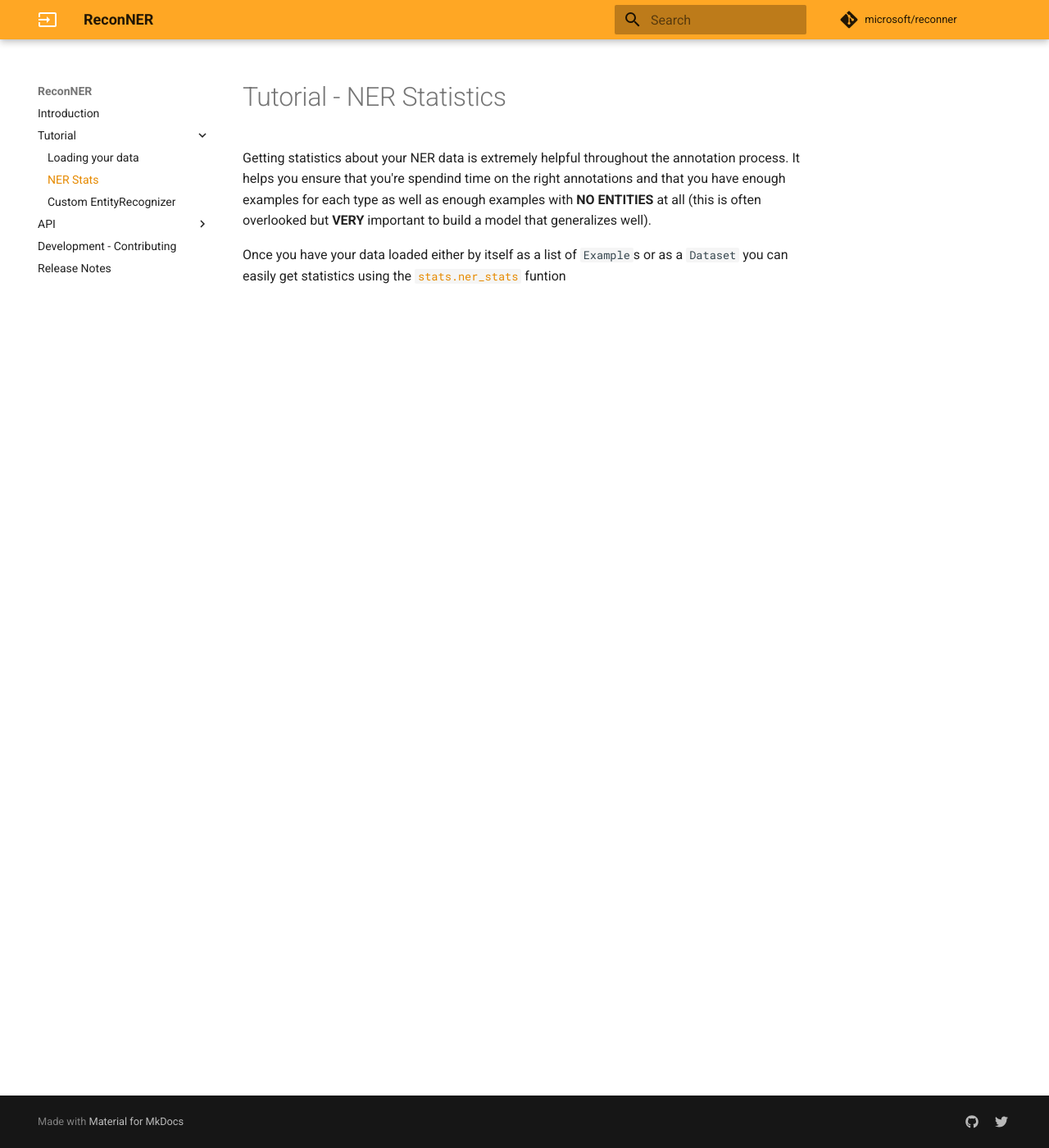
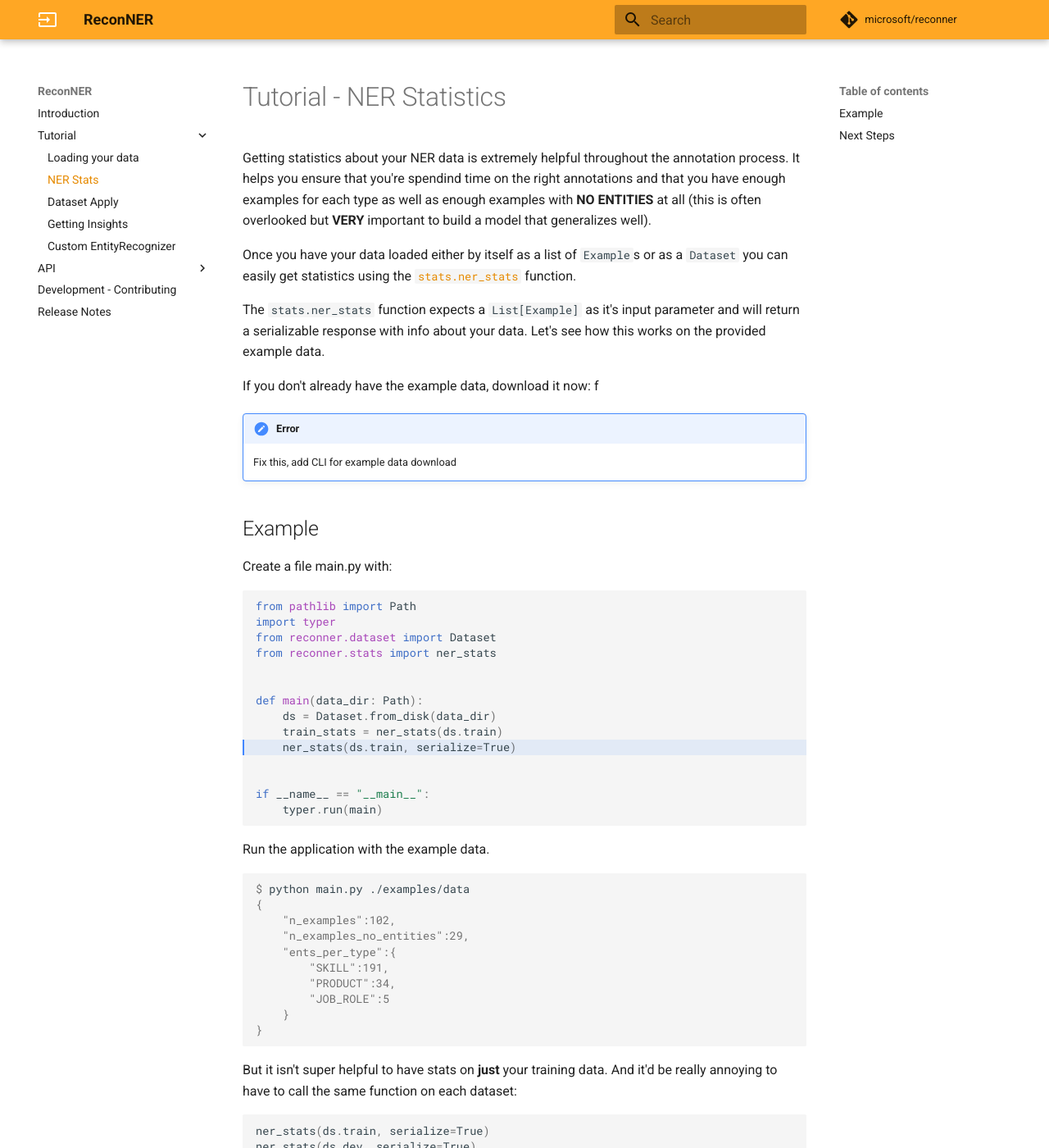
Before and after one commit to kabirkhan/recon, an MkDocs documentation site: the page built from docs/tutorial/ner_stats.md, in a window 1280 px wide and 1400 px high. Shown: the whole window at 82% size. Built offline with MkDocs 1.6.1 and Material for MkDocs 9.7.7, drawn with Linux system fonts in a browser that asks for light colours; comment, search, counter and statistics services are not loaded; some of the changed text lies outside the part shown.

Commit message:
Adding tutorial docs

````diff
--- /dev/null
+++ b/docs/src/tutorial/1_stats.py
@@ -0,0 +1,14 @@
+from pathlib import Path
+import typer
+from reconner.dataset import Dataset
+from reconner.stats import ner_stats
+
+
+def main(data_dir: Path):
+    ds = Dataset.from_disk(data_dir)
+    train_stats = ner_stats(ds.train)
+    ner_stats(ds.train, serialize=True)
+
+
+if __name__ == "__main__":
+    typer.run(main)
--- a/docs/tutorial/ner_stats.md
+++ b/docs/tutorial/ner_stats.md
@@ -2,4 +2,51 @@
 
 Getting statistics about your NER data is extremely helpful throughout the annotation process. It helps you ensure that you're spendind time on the right annotations and that you have enough examples for each type as well as enough examples with **NO ENTITIES** at all (this is often overlooked but **VERY** important to build a model that generalizes well).
 
-Once you have your data loaded either by itself as a list of `Example`s or as a `Dataset` you can easily get statistics using the [`stats.ner_stats`](../../api/stats#ner_stats) funtion
+Once you have your data loaded either by itself as a list of `Example`s or as a `Dataset` you can easily get statistics using the [`stats.ner_stats`](../../api/stats#ner_stats) function.
+
+The `stats.ner_stats` function expects a `List[Example]` as it's input parameter and will return a serializable response with info about your data. Let's see how this works on the provided example data.
+
+If you don't already have the example data, download it now:
+f
+!!! error
+    Fix this, add CLI for example data download
+
+## Example
+
+Create a file main.py with:
+
+```Python hl_lines="10"
+{!./src/tutorial/1_stats.py!}
+```
+
+Run the application with the example data.
+
+<div class="termy">
+
+```console
+$ python main.py ./examples/data
+{
+    "n_examples":102,
+    "n_examples_no_entities":29,
+    "ents_per_type":{
+        "SKILL":191,
+        "PRODUCT":34,
+        "JOB_ROLE":5
+    }
+}
+```
+
+</div>
+
+But it isn't super helpful to have stats on **just** your training data.
+And it'd be really annoying to have to call the same function on each dataset:
+
+```Python
+ner_stats(ds.train, serialize=True)
+ner_stats(ds.dev, serialize=True)
+ner_stats(ds.test, serialize=True)
+```
+
+## Next Steps
+
+In the next step step of this tutorial you'll learn about how to remove the above boilerplate and run functions across your train/dev/test Dataset split.
--- a/mkdocs.yml
+++ b/mkdocs.yml
@@ -12,13 +12,15 @@
 
 repo_name: 'microsoft/reconner'
 repo_url: 'https://github.com/microsoft/reconner'
-edit_uri: 'https://github.com/microsoft/reconner'
+edit_uri: 'https://github.com/microsoft/reconner/tree/master/docs'
 
 nav:
     - Introduction: 'index.md'
     - Tutorial:
         - Loading your data: 'tutorial/loading_data.md'
         - NER Stats: 'tutorial/ner_stats.md'
+        - Dataset Apply: 'tutorial/dataset_apply.md'
+        - Getting Insights: 'tutorial/getting_insights.md'
         - Custom EntityRecognizer: 'tutorial/custom_entity_recognizer.md'
     - API:
         - Dataset: 'api/dataset.md'
--- a/pyproject.toml
+++ b/pyproject.toml
@@ -27,8 +27,9 @@
     "License :: OSI Approved :: MIT License"
     ]
 requires = [
+    "pydantic == 1.3",
     "spacy >= 2.2.1, <3.0.0",
-    "pydantic == 1.3"
+    "typer >= 0.0.8"
 ]
 description-file = "README.md"
 requires-python = ">=3.6"
````
Also changed, not shown: docs/src/tutorial/2_ds_apply.py (added, +18 -0 lines), docs/tutorial/dataset_apply.md (added, +103 -0 lines), docs/tutorial/getting_insights.md (added, +1 -0 lines), 3 other files.
